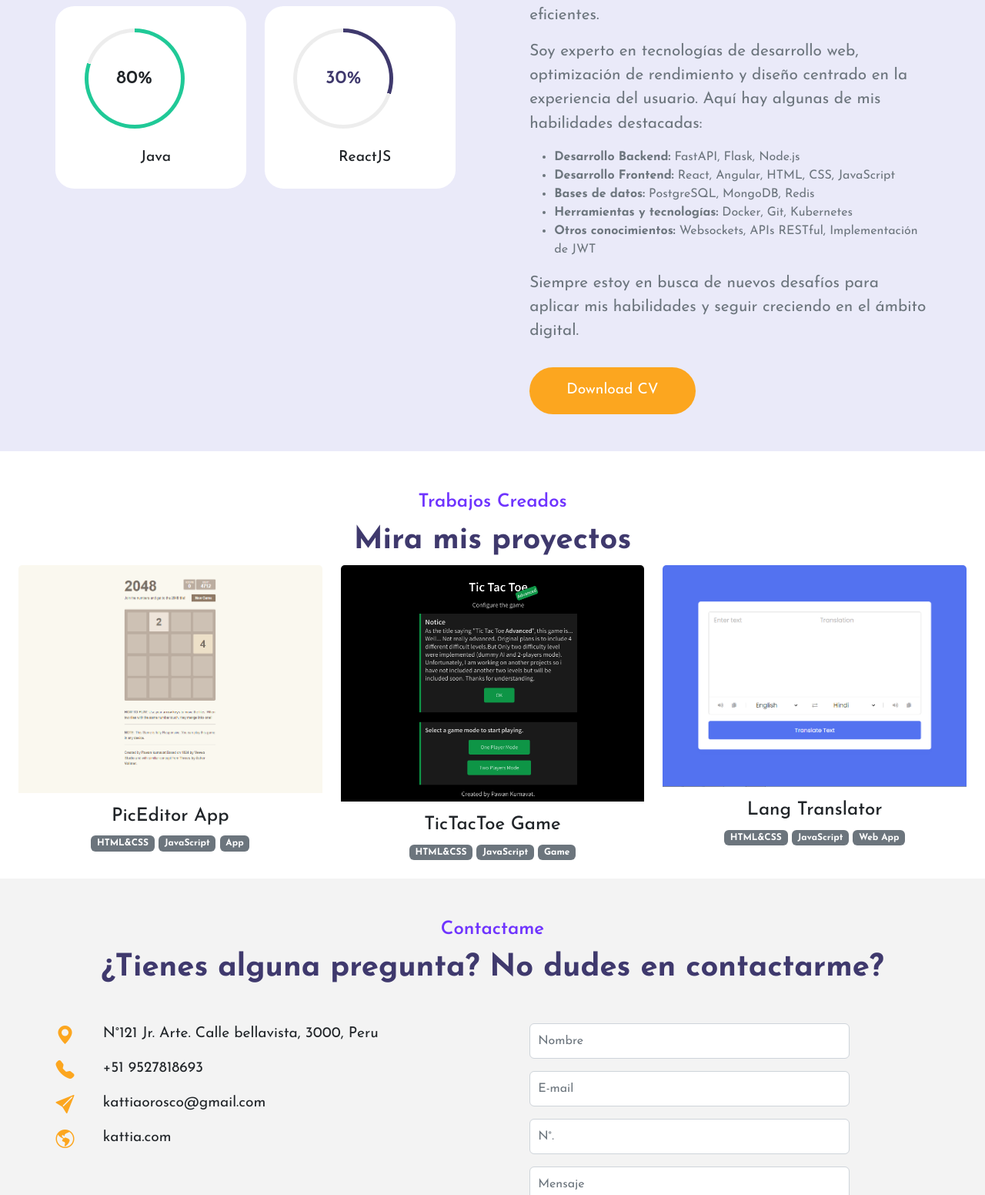
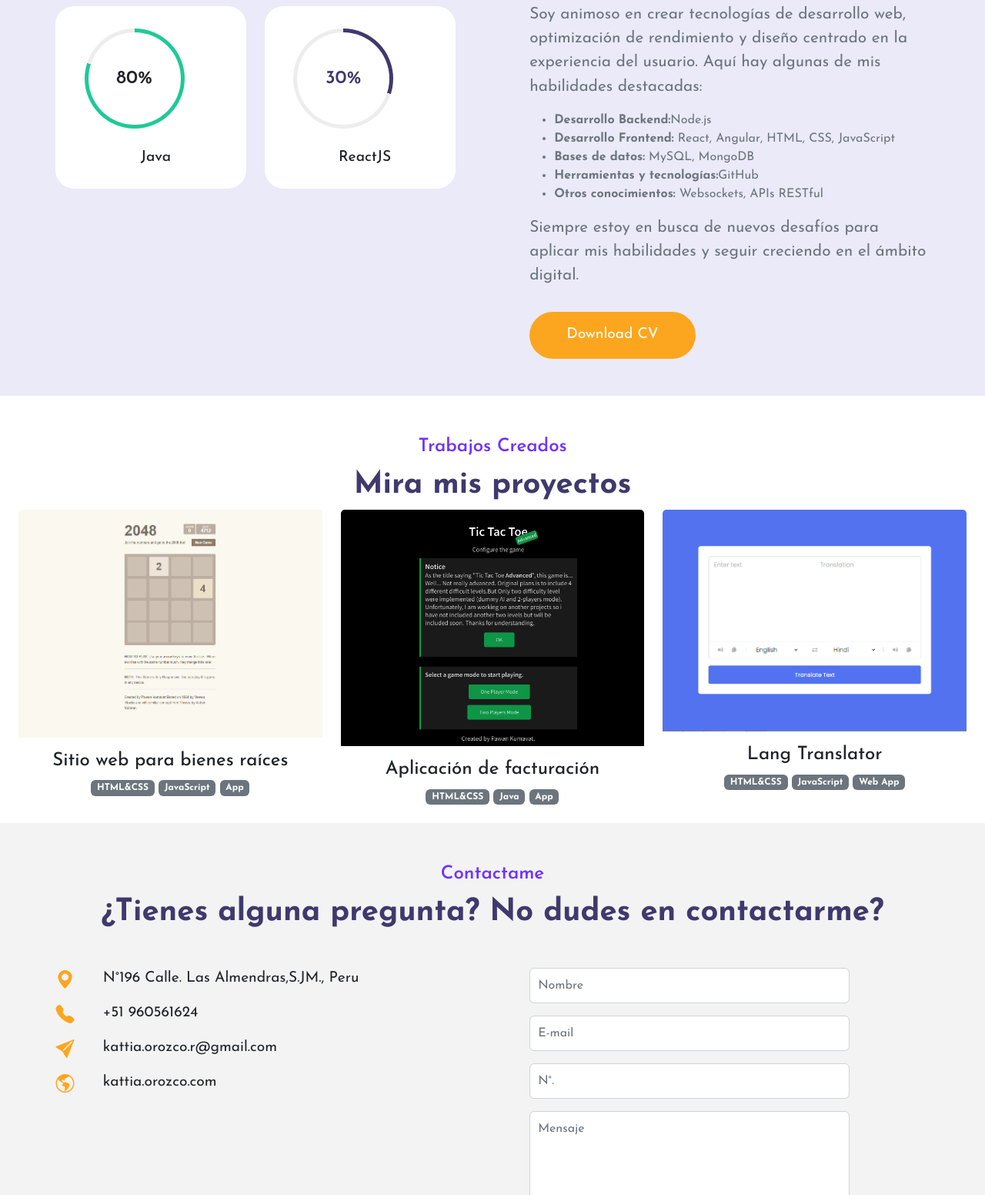
Before and after one commit to klor8179/cv2_render, a plain HTML site: page index.html in a window 1280 px wide. Shown: the part 1248-2800 px from the top of the page at 77% size. Drawn offline with nearby package versions, Linux system fonts and the light colour scheme.

Commit message:
actualización1

```diff
--- a/index.html
+++ b/index.html
@@ -4,7 +4,7 @@
     <meta charset="UTF-8" />
     <meta http-equiv="X-UA-Compatible" content="IE=edge" />
     <meta name="viewport" content="width=device-width, initial-scale=1.0" />
-    <title>Portafolio - Kattia Lizbeth Orozco tty</title>
+    <title>Portafolio - Kattia Lizbeth Orozco</title>
 
     <!-- bootstrap css cdn link  -->
     <link
@@ -84,14 +84,14 @@
             Hola! Soy <br /><span class="c-orange">Kattia </span>
           </h2>
           <p class="text-muted">
-            Soy una estudiante de Ingeniería de sistemas web con experiencia en la creación de sitios web totalmente responsivos y también con una parte de backend.
+            Soy una estudiante de Ingeniería de sistemas e informática con experiencia en la creación de sitios web totalmente responsivos y también con una parte de backend.
           </p>
           <a href="" class="link ms-4 d-none">Ve mis proyectos</a>
         </div>
         <div class="col-10 col-md-4 d-none d-md-block">
         </div>
         <div class="col-10 col-md-4 d-none d-md-block">
-          <!--<img src="images/banner-01.webp" class="img-fluid" alt="" /> -->
+          <!--<img src="images/foto.png" class="img-fluid" alt="" /> -->
         </div>
       </div>
     </section>
@@ -100,7 +100,7 @@
       <div class="heading text-center">
         <small>Mi Experiencia</small>
         <h3>
-          Mis conocimientos abarca un amplia gama <br />
+          Mis conocimientos abarca<br />
           Servicios Digitales
         </h3>
       </div>
@@ -206,21 +206,21 @@
         <div class="col-10 col-md-5 skill-detail" data-aos="slide-left">
           <div class="heading mt-5 mt-md-3">
             <small>Mis Skills</small>
-            <h3>Experiencias digitales hermosas y únicas</h3>
+            <h3>Experiencias digitales</h3>
               <p class="text-muted">
                 A lo largo de mi carrera, he adquirido una variedad de habilidades técnicas y creativas que me permiten desarrollar soluciones digitales innovadoras y eficientes.
               </p>
               <p class="text-muted">
-                Soy experto en tecnologías de desarrollo web, optimización de rendimiento y diseño centrado en la experiencia del usuario. Aquí hay algunas de mis habilidades destacadas:
+                Soy animoso en crear tecnologías de desarrollo web, optimización de rendimiento y diseño centrado en la experiencia del usuario. Aquí hay algunas de mis habilidades destacadas:
               </p>
 
             <!-- Lista de habilidades -->
               <ul class="text-muted">
-                <li><strong>Desarrollo Backend:</strong> FastAPI, Flask, Node.js</li>
+                <li><strong>Desarrollo Backend:</strong>Node.js</li>
                 <li><strong>Desarrollo Frontend:</strong> React, Angular, HTML, CSS, JavaScript</li>
-                <li><strong>Bases de datos:</strong> PostgreSQL, MongoDB, Redis</li>
-                <li><strong>Herramientas y tecnologías:</strong> Docker, Git, Kubernetes</li>
-                <li><strong>Otros conocimientos:</strong> Websockets, APIs RESTful, Implementación de JWT</li>
+                <li><strong>Bases de datos:</strong> MySQL, MongoDB</li>
+                <li><strong>Herramientas y tecnologías:</strong>GitHub</li>
+                <li><strong>Otros conocimientos:</strong> Websockets, APIs RESTful</li>
               </ul>
               <p class="text-muted">
                 Siempre estoy en busca de nuevos desafíos para aplicar mis habilidades y seguir creciendo en el ámbito digital.
@@ -251,7 +251,7 @@
               <img src="images/2048game.png" class="card-img-top" alt="..." />
 
               <div class="card-body text-center">
-                <h4 class="card-title">PicEditor App</h4>
+                <h4 class="card-title">Sitio web para bienes raíces</h4>
                 <span class="badge bg-secondary badge-pill">HTML&CSS</span>
                 <span class="badge bg-secondary badge-pill">JavaScript</span>
                 <span class="badge bg-secondary badge-pill mb-2">App</span
@@ -263,10 +263,10 @@
             <div class="card">
               <img src="images/tictactoe.png" class="card-img-top" alt="..." />
               <div class="card-body text-center">
-                <h4 class="card-title">TicTacToe Game</h4>
+                <h4 class="card-title">Aplicación de facturación</h4>
                 <span class="badge bg-secondary badge-pill">HTML&CSS</span>
-                <span class="badge bg-secondary badge-pill">JavaScript</span>
-                <span class="badge bg-secondary badge-pill mb-2">Game</span
+                <span class="badge bg-secondary badge-pill">Java</span>
+                <span class="badge bg-secondary badge-pill mb-2">App</span
                 ><br />
               </div>
             </div>
@@ -303,7 +303,7 @@
               <i class="bi bi-geo-alt-fill"></i>
             </div>
             <div class="col-11">
-              <p>N°121 Jr. Arte. Calle bellavista, 3000, Peru</p>
+              <p>N°196 Calle. Las Almendras,S.JM., Peru</p>
             </div>
           </div>
           <div class="row justify-content-evenly">
@@ -311,7 +311,7 @@
               <i class="bi bi-telephone-fill"></i>
             </div>
             <div class="col-11">
-              <p>+51 9527818693</p>
+              <p>+51 960561624</p>
             </div>
           </div>
           <div class="row justify-content-evenly">
@@ -319,7 +319,7 @@
               <i class="bi bi-send-fill"></i>
             </div>
             <div class="col-11">
-              <p>kattiaorosco@gmail.com</p>
+              <p>kattia.orozco.r@gmail.com</p>
             </div>
           </div>
           <div class="row justify-content-evenly">
@@ -327,7 +327,7 @@
               <i class="bi bi-globe-americas"></i>
             </div>
             <div class="col-11">
-              <p>kattia.com</p>
+              <p>kattia.orozco.com</p>
             </div>
           </div>
         </div>
```
Also changed, not shown: images/foto.png (added).
